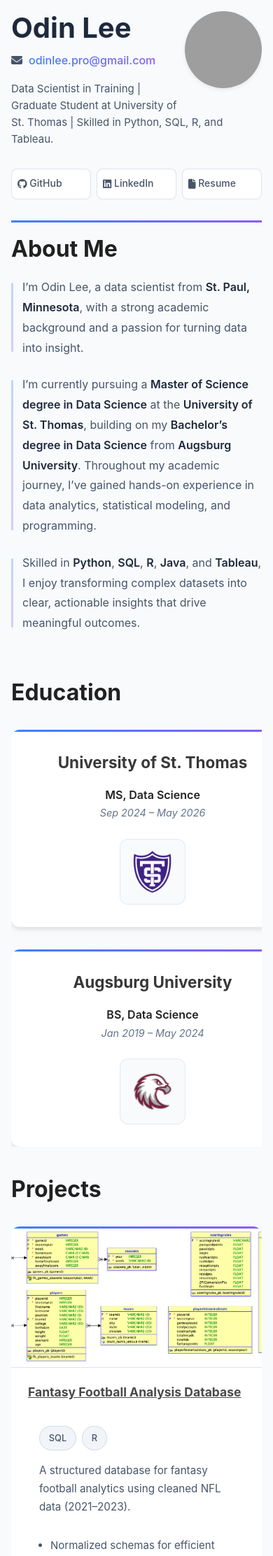
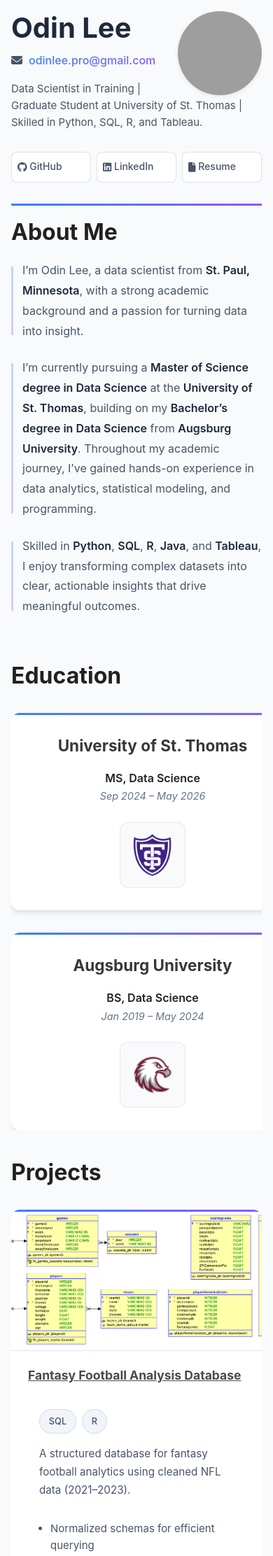
Before and after one commit to OdinLeePro/OdinLeePro.github.io, a Jekyll site: the page built from index.md, in a window 390 px wide. Shown: the top 2224 px of the page at 70% size. Built offline with Jekyll 4.4.1, drawn with Linux system fonts in a browser that asks for light colours; grey boxes are pictures that could not be loaded.

Commit message:
Add files via upload

```diff
--- a/assets/css/style.scss
+++ b/assets/css/style.scss
@@ -562,10 +562,23 @@ h1.section-title {
   h1:has(+ .addr) {
     font-size: 2.5rem;
   }
+
+  .headshot {
+    float: right;
+    width: 140px;
+    box-sizing: border-box;
+    margin-bottom: 0px;
+  }
 }
 
 @media (max-width: 520px) {
-  .section { padding: 1rem; }
+  .section {
+    padding: 1rem;
+  }
+
+  .headshot {
+    width: 120px;
+  }
 
   h1.section-title {
     font-size: 1.8rem;
```
